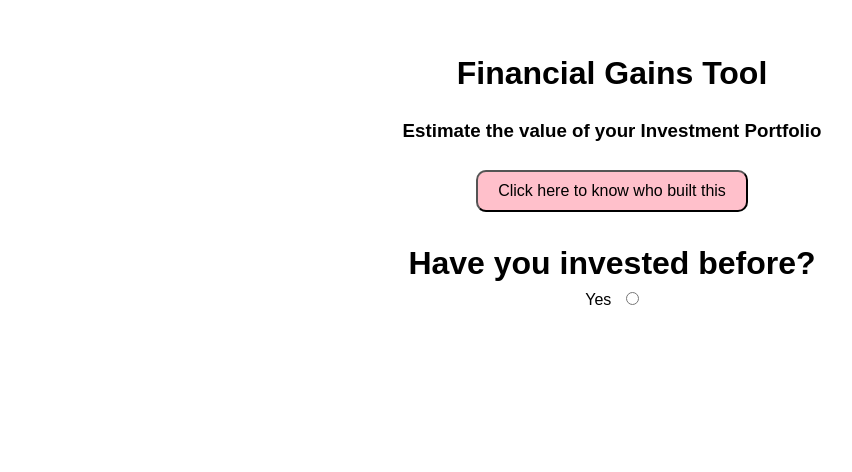
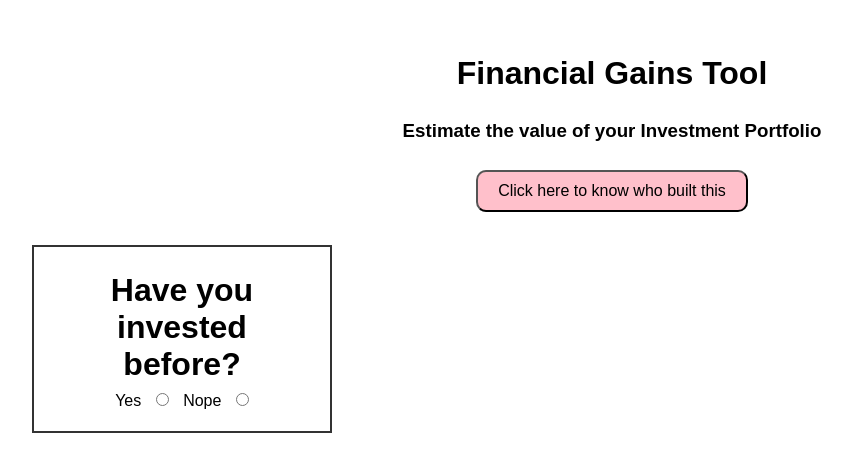
Before and after one commit to Nas-matutto/git_practice, a plain HTML site: page index.html in a window 1280 px wide. Shown: the whole page, without its empty margins (28-880 px from the left). Drawn offline with Linux system fonts and the light colour scheme.

Commit message:
added a border to the form

```diff
--- a/index.html
+++ b/index.html
@@ -15,11 +15,19 @@
     <p id="message"></p>
     <br>
     <script src="script.js"></script>
-
+    <style>
+        form {
+          border: 2px solid #333; /* Adds a 2px solid border around the form */
+          padding: 20px;           /* Adds space inside the form */
+          width: 300px;            /* Optional: Set the width of the form */
+        }
+      </style>
     <form action="/script.js" method="POST" class="form">
         <h1>Have you invested before?</h1>
         <label for="Yes">Yes</label>
         <input type="radio" name="style" id="yes" value="yes">
+        <label for="Nope">Nope</label>
+        <input type="radio" name="style" id="no" value="no">
     </form>
 </body>
 </html>
```
